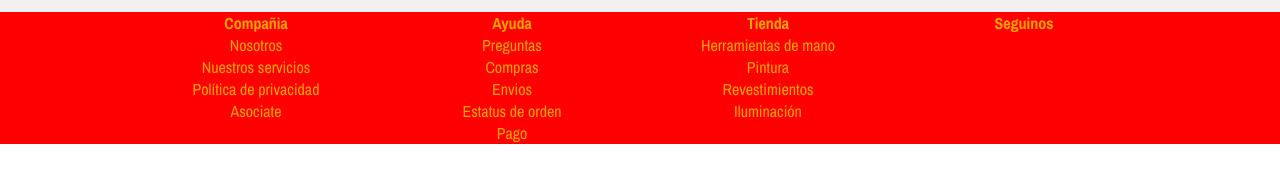
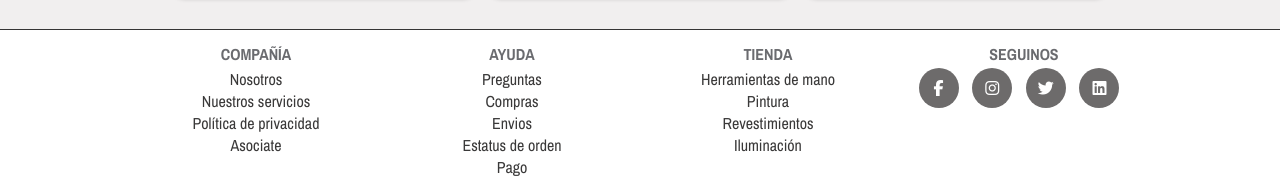
Before and after one commit to federico241295/integrador, a website built with Vite: page index.html in a window 1280 px wide. Shown: the part 1770-1966 px from the top of the page. Before the commit the page ends 1914 px from the top, so only its background shows below. Built offline with nearby package versions, Linux system fonts and the light colour scheme.

Commit message:
Footer terminado

```diff
--- a/index.html
+++ b/index.html
@@ -8,7 +8,7 @@
 </head>
 <body>
 
-    <header class="main-header">
+   <header class="main-header">
         <input type="checkbox" id="menu">
 
         <nav class="nav-bar">
@@ -47,7 +47,7 @@
           </div>
         </div> <!-- .search-bar -->
 
-      </header> <!-- main-header -->
+  </header> <!-- main-header -->
 
       <main>
         <section class="section-cards">
@@ -297,7 +297,7 @@
 
       <footer class="footer">
         <div class="footer__container">
-          <h4 class="footer__h4">Compañia</h4>
+          <h4 class="footer__h4">COMPAÑÍA</h4>
             <div class="footer__ul">
               <li>Nosotros</li>
               <li>Nuestros servicios</li>
@@ -306,7 +306,7 @@
             </div>
         </div>
         <div class="footer__container">
-          <h4 class="footer__h4">Ayuda</h4>
+          <h4 class="footer__h4">AYUDA</h4>
             <div class="footer__ul">
               <li>Preguntas</li>
               <li>Compras</li>
@@ -316,7 +316,7 @@
             </div>
         </div>
         <div class="footer__container">
-          <h4 class="footer__h4">Tienda</h4>
+          <h4 class="footer__h4">TIENDA</h4>
             <div class="footer__ul">
               <li>Herramientas de mano</li>
               <li>Pintura</li>
@@ -325,8 +325,13 @@
             </div>
         </div>
         <div class="footer__container">
-          <h4 class="footer__h4">Seguinos</h4>
-           <div class="footer_social-link"></div>
+          <h4 class="footer__h4">SEGUINOS</h4>
+           <div class="footer__social-link">
+            <a href="https://es-la.facebook.com/" target="_blank"><i class="fab fa-facebook-f"></i></a>
+            <a href="https://www.instagram.com/" target="_blank"><i class="fab fa-instagram"></i></a>
+            <a href="https://x.com/?lang=es" target="_blank"><i class="fab fa-twitter"></i></a>
+            <a href="https://www.linkedin.com/feed/" target="_blank"><i class="fab fa-linkedin"></i></a>
+           </div>
 
         </div>
       </footer>
--- a/sass/components/_section-cards.scss
+++ b/sass/components/_section-cards.scss
@@ -3,6 +3,7 @@
 
     &__header-h1{
         text-align: center;
+        font-size: 2rem ;
     }
     &__header-h2{
         text-align: center;
@@ -10,6 +11,7 @@
 
     &__header-p {
         text-align: center;
+        font-size: 1.5rem;
         padding-bottom: 1rem;
     }
 
--- a/sass/layout/_footer.scss
+++ b/sass/layout/_footer.scss
@@ -2,13 +2,48 @@
     display: flex;
     justify-content: center;
     flex-direction: row;
-    background-color: red;
+    background-color: #FFFFFF;
     color: orange;
     list-style: none;
+    border-top:1px solid rgb(53, 52, 52); ;
 
     &__container {
         width: 20%;
         text-align: center;
+        margin: 0.8rem 0rem;
        /*  background-color: blue; */
     }
+
+    &__h4 {
+        color: #6A6B6F;
+        font-size: 1rem;
+        font-weight: 900;
+        /* border-bottom: 2px solid rgb(58, 57, 57); */
+        padding-bottom: 0.2rem;
+        display: inline-block;
+    }
+
+    &__ul {
+        color: rgb(58, 57, 57);
+        font-size: 1rem;
+        font-weight: 300;
+        padding-bottom: 0.5rem;
+    }
+
+    &__social-link a{
+        display: inline-block;
+        min-height: 40px;
+        width: 40px;
+        background-color: #6d6b6b;
+        color: #FFFFFF;
+        margin: 0 10px 10px 0;
+        text-align: center;
+        line-height: 40px;
+        border-radius: 50%;
+        transition: all .2s ease;
+
+        &:hover {
+            background-color: #F42534;
+        }
+    }
 }
--- a/sass/layout/_header.scss
+++ b/sass/layout/_header.scss
@@ -139,12 +139,17 @@
 
     &__carrito-container {
         flex: 0 0 3rem; /* shorthand (grow shrihk basis */
-        background-color: white;
-        color: #F42534;
-        text-align: center;
-        line-height: 4rem;
         position: relative;
         right: 80px;
+        display: inline-block;
+        min-height: 30px;
+        width: 30px;
+        background-color: #F42534;
+        color: #ffffff;
+        margin: 7px 10px 10px 5px;
+        text-align: center;
+        line-height: 40px;
+        border-radius: 50%;
     }
 }
 
```
